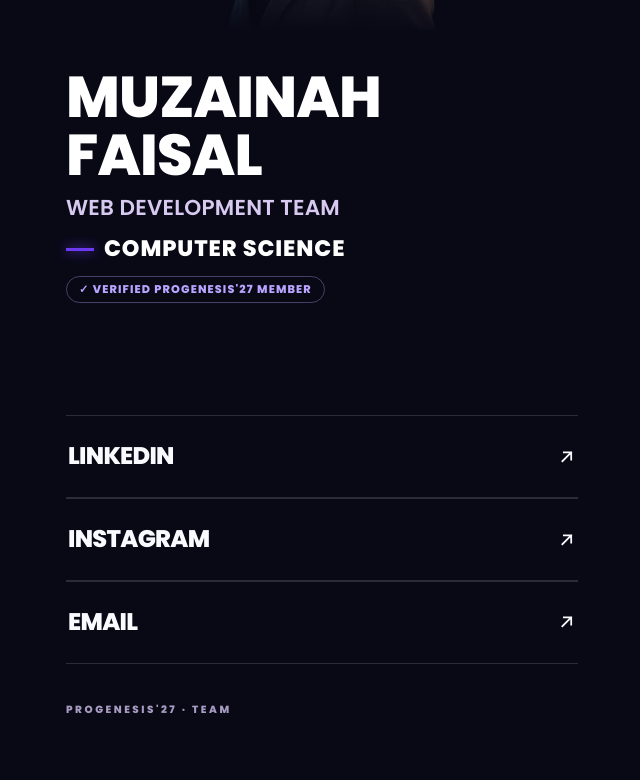
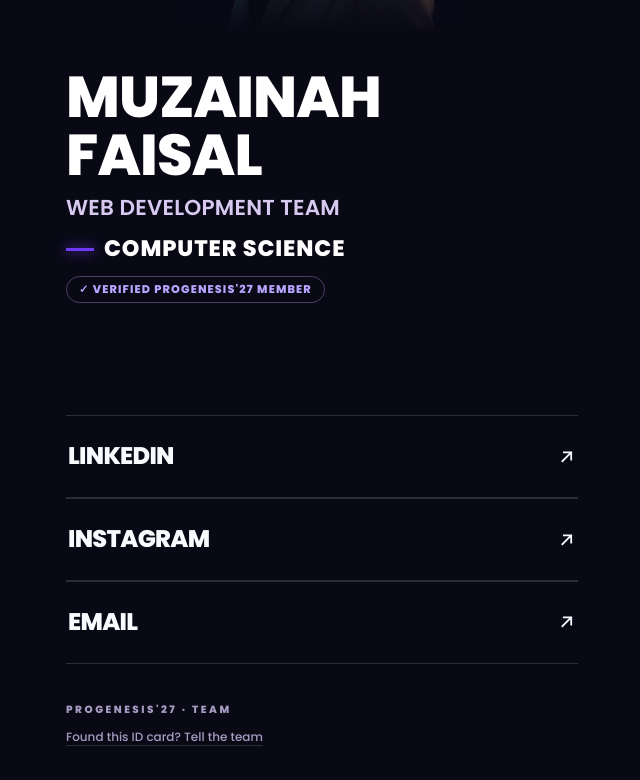
Before and after one commit to Muzainah07/demo-progenesis, a Next.js app: page /team/muzainah-faisal in a window 1280 px wide. Shown: the part 382-1162 px from the top of the page, without its empty margins (318-958 px from the left). Built offline with nearby package versions, Linux system fonts and the light colour scheme; no server answers.

Commit message:
Add found-card link with team email

```diff
--- a/app/globals.css
+++ b/app/globals.css
@@ -121,3 +121,5 @@ html{-webkit-tap-highlight-color:transparent}
 .links a:active{background:rgba(185,164,255,.06)}
 .verified{margin-top:14px;display:inline-block;padding:6px 12px;border:1px solid rgba(185,164,255,.35);border-radius:999px;
 font-size:.7rem;font-weight:700;letter-spacing:.1em;text-transform:uppercase;color:var(--lavender)}
+.lost{margin-top:14px;font-size:.75rem;color:var(--mute)}
+.lost a{border-bottom:1px solid var(--line)}
--- a/components/ProfileView.js
+++ b/components/ProfileView.js
@@ -85,6 +85,7 @@ export default function ProfileView({ member: m }) {
         ))}
       </nav>
       <p className="foot"><Link href="/">PROGENESIS'27 · TEAM</Link></p>
+      <p className="lost"><a href="mailto:socialsprogenesis@gmail.com?subject=Found%20a%20PROGENESIS%20ID%20card">Found this ID card? Tell the team</a></p>
     </main>
   );
 }
```
